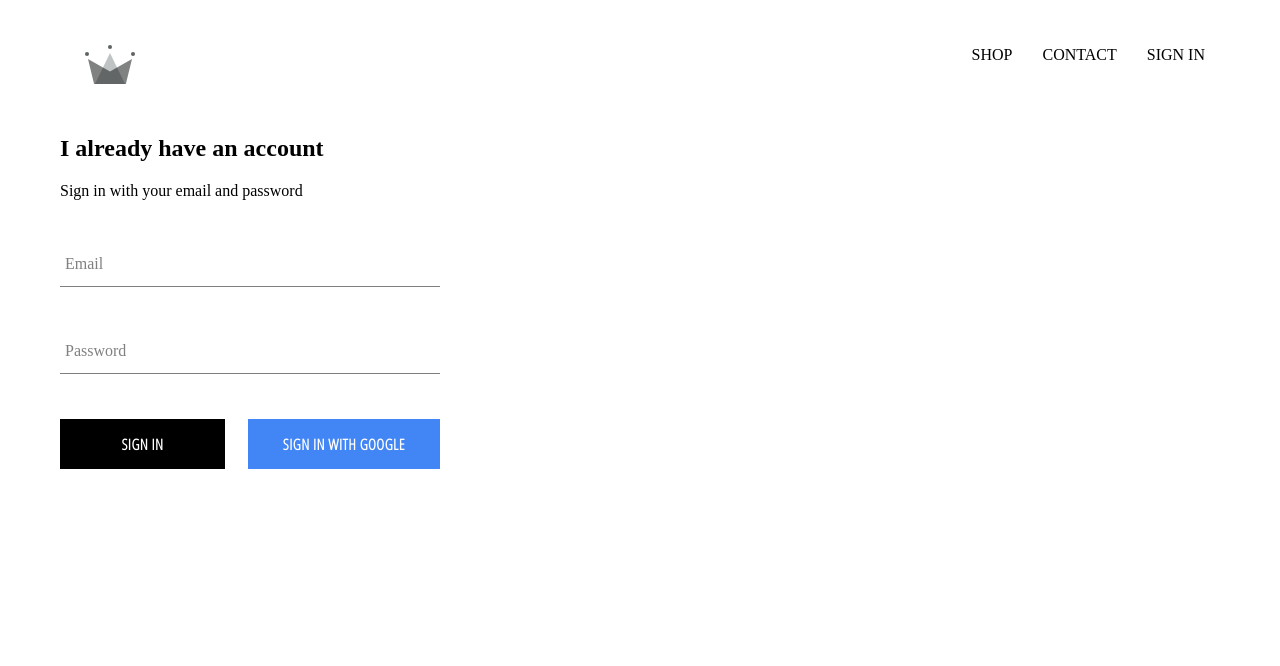
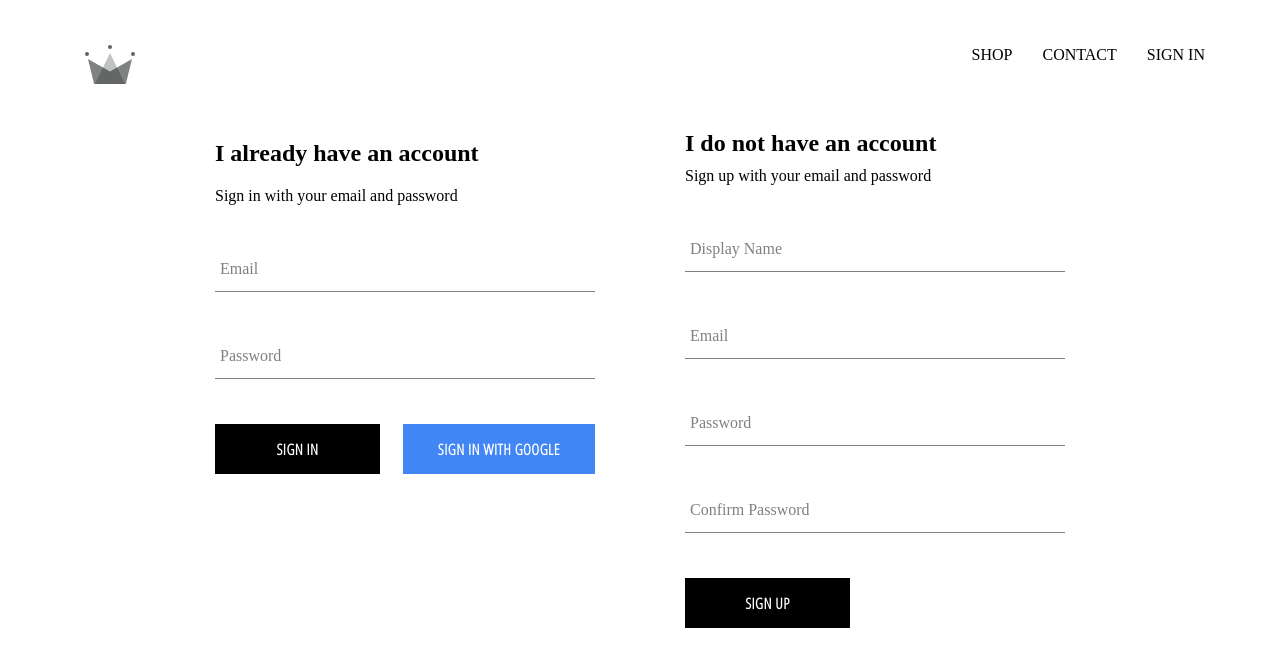
Before and after one commit to NoelCov/crwn_clothing, a React (Create React App) app: page /signin in a window 1280 px wide. Shown: the top 666 px of the page. Built offline with nearby package versions, Linux system fonts and the light colour scheme; no server answers.

Commit message:
Added firebase utils, added authentication for users using firestore

```diff
--- a/src/App.js
+++ b/src/App.js
@@ -5,7 +5,7 @@
 import { Header } from "./components/header/header.component";
 import { SignInAndSignUp } from "./pages/sign-in-and-sign-up/sign-in-and-sign-up.component";
 import { Switch, Route } from "react-router-dom";
-import { auth } from "./firebase/firebase.utils";
+import { auth, createUserProfileDocument } from "./firebase/firebase.utils";
 
 class App extends React.Component {
   constructor() {
@@ -19,9 +19,23 @@
   unsubscribeFromAuth = null;
 
   componentDidMount() {
-    this.unsubscribeFromAuth = auth.onAuthStateChanged((user) =>
-      this.setState({ currentUser: user })
-    );
+    this.unsubscribeFromAuth = auth.onAuthStateChanged(async (userAuth) => {
+      if (userAuth) {
+        const userRef = await createUserProfileDocument(userAuth);
+
+        userRef.onSnapshot((snapShot) => {
+          this.setState({
+            currentUser: {
+              id: snapShot.id,
+              ...snapShot.data(),
+            },
+          });
+          console.log(this.state);
+        });
+      } else {
+        this.setState({ currentUser: userAuth });
+      }
+    });
   }
 
   componentWillUnmount() {
--- /dev/null
+++ b/src/components/sign-up/sign-up.component.jsx
@@ -0,0 +1,99 @@
+import { FormInput } from "../form-input/form-input.component";
+import { CustomButton } from "../custom-button/custom-button.component";
+import { auth, createUserProfileDocument } from "../../firebase/firebase.utils";
+import "./sign-up.styles.scss";
+
+import React, { Component } from "react";
+
+export default class SignUp extends Component {
+  constructor() {
+    super();
+
+    this.state = {
+      displayName: "",
+      email: "",
+      password: "",
+      confirmPassword: "",
+    };
+  }
+
+  handleSubmit = async (event) => {
+    event.preventDefault();
+    const { displayName, email, password, confirmPassword } = this.state;
+
+    if (password !== confirmPassword) {
+      alert("Passwords do not match");
+      return;
+    }
+
+    try {
+      const { user } = await auth.createUserWithEmailAndPassword(
+        email,
+        password
+      );
+
+      await createUserProfileDocument(user, { displayName });
+
+      this.setState = {
+        displayName: "",
+        email: "",
+        password: "",
+        confirmPassword: "",
+      };
+    } catch (e) {
+      console.error(e);
+    }
+  };
+
+  handleChange = (event) => {
+    const { name, value } = event.target;
+
+    this.setState({ [name]: value });
+  };
+
+  render() {
+    const { displayName, email, password, confirmPassword } = this.state;
+
+    return (
+      <div className="sign-up">
+        <h2 className="title">I do not have an account</h2>
+        <span>Sign up with your email and password</span>
+        <form className="sign-up-form" onSubmit={this.handleSubmit}>
+          <FormInput
+            type="text"
+            name="displayName"
+            value={displayName}
+            onChange={this.handleChange}
+            label="Display Name"
+            required
+          />
+          <FormInput
+            type="email"
+            name="email"
+            value={email}
+            onChange={this.handleChange}
+            label="Email"
+            required
+          />
+          <FormInput
+            type="password"
+            name="password"
+            value={password}
+            onChange={this.handleChange}
+            label="Password"
+            required
+          />
+          <FormInput
+            type="password"
+            name="confirmPassword"
+            value={confirmPassword}
+            onChange={this.handleChange}
+            label="Confirm Password"
+            required
+          />
+          <CustomButton type="submit">SIGN UP</CustomButton>
+        </form>
+      </div>
+    );
+  }
+}
--- /dev/null
+++ b/src/components/sign-up/sign-up.styles.scss
@@ -0,0 +1,9 @@
+.sign-up {
+  display: flex;
+  flex-direction: column;
+  width: 380px;
+
+  .title {
+    margin: 10px 0;
+  }
+}
--- a/src/firebase/firebase.utils.js
+++ b/src/firebase/firebase.utils.js
@@ -16,6 +16,31 @@
 export const auth = firebase.auth();
 export const firestore = firebase.firestore();
 
+export const createUserProfileDocument = async (userAuth, additionalData) => {
+  if (!userAuth) return;
+
+  const userRef = firestore.doc(`/users/${userAuth.uid}`);
+  const snapShot = await userRef.get();
+
+  if (!snapShot.exists) {
+    const { displayName, email } = userAuth;
+    const createdAt = new Date();
+
+    try {
+      await userRef.set({
+        displayName,
+        email,
+        createdAt,
+        ...additionalData,
+      });
+    } catch (e) {
+      console.log("Error creating user", e.message);
+    }
+  }
+
+  return userRef;
+};
+
 const provider = new firebase.auth.GoogleAuthProvider();
 provider.setCustomParameters({ prompt: "select_account" });
 export const signInWithGoogle = () => auth.signInWithPopup(provider);
--- a/src/pages/sign-in-and-sign-up/sign-in-and-sign-up.component.jsx
+++ b/src/pages/sign-in-and-sign-up/sign-in-and-sign-up.component.jsx
@@ -1,10 +1,13 @@
 import React from 'react'
 import SignIn from "../../components/sign-in/sign-in.component"
+import SignUp from "../../components/sign-up/sign-up.component"
+import "./sign-in-and-sign-up.styles.scss"
 
 export const SignInAndSignUp = () => {
   return (
     <div className="sign-in-and-sign-up">
       <SignIn />
+      <SignUp />
     </div>
   )
 }
--- a/src/pages/sign-in-and-sign-up/sign-in-and-sign-up.styles.scss
+++ b/src/pages/sign-in-and-sign-up/sign-in-and-sign-up.styles.scss
@@ -0,0 +1,6 @@
+.sign-in-and-sign-up {
+  width: 850px;
+  display: flex;
+  justify-content: space-between;
+  margin: 30px auto;
+}
```
